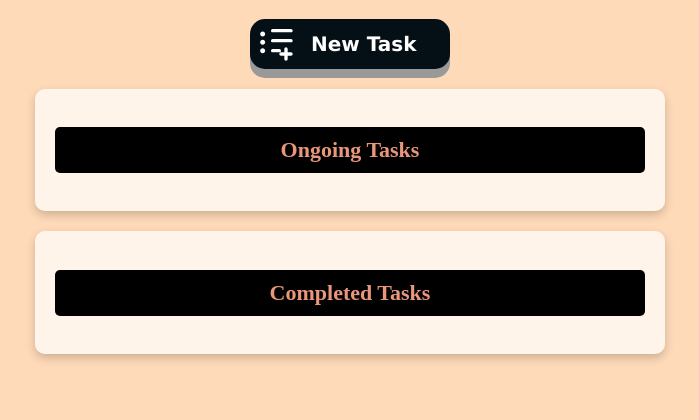
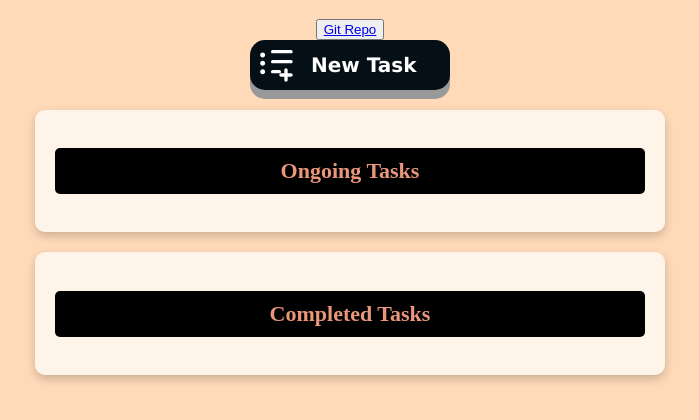
Before and after one commit to suryansh-memorres/MyTaskify, a plain HTML site: page index.html in a window 1280 px wide. Shown: the part 174-594 px from the top of the page, without its empty margins (290-989 px from the left). Drawn offline with Linux system fonts and the light colour scheme.

Commit message:
index.html

```diff
--- a/index.html
+++ b/index.html
@@ -9,6 +9,9 @@
 </head>
 <body>
     <h1>TaskTrack &#128220;</h1>
+    <div>
+        <button> <a href="https://github.com/suryansh-memorres/MyTaskify/blob/master/toDoTasks.js">Git Repo</a> </button>
+    </div>
     <div class="buttons">
         <button class="btn" id="new-record-button">
             <span class="icon">
```
